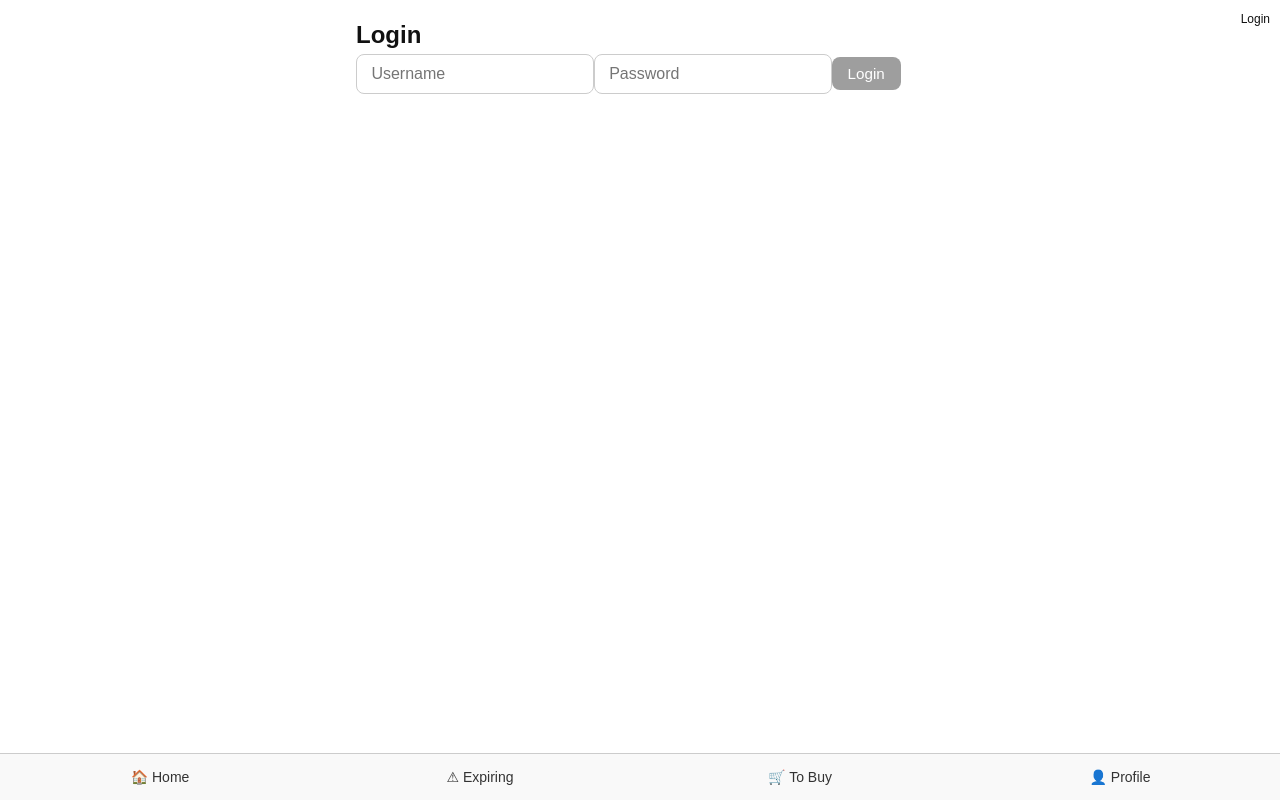
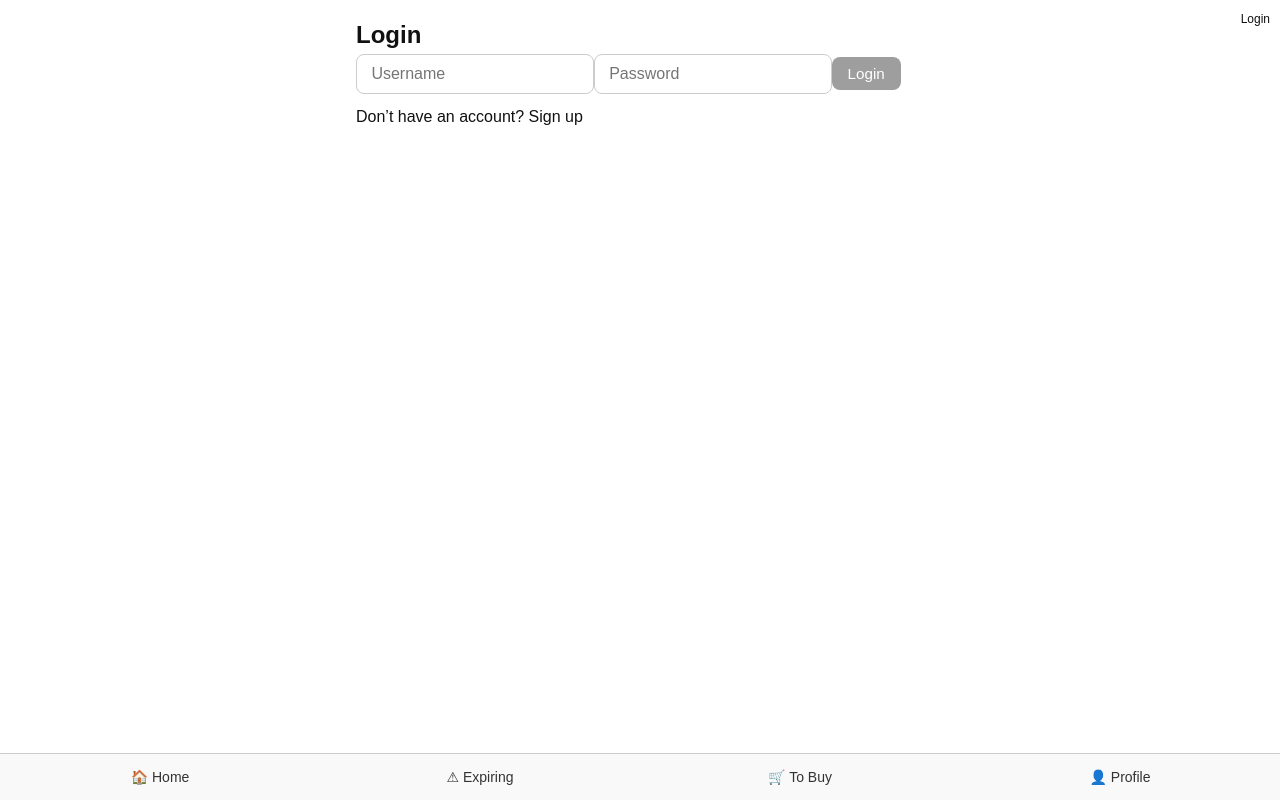
Before and after one commit to crossar/quantory, a Next.js app: page /login in a window 1280 px wide. Built offline with nearby package versions, Linux system fonts and the light colour scheme.

Commit message:
Update login.js

```diff
--- a/src/pages/login.js
+++ b/src/pages/login.js
@@ -1,4 +1,5 @@
 import { useState } from "react";
+import Link from "next/link";
 import { useRouter } from "next/router";
 import { useUser } from "../components/UserContext";
 
@@ -48,6 +49,9 @@ export default function LoginPage() {
         placeholder="Password"
       />
       <button type="submit">Login</button>
+      <p style={{ marginTop: "10px" }}>
+        Don’t have an account? <Link href="/signup">Sign up</Link>
+      </p>
     </form>
   );
 }
```
